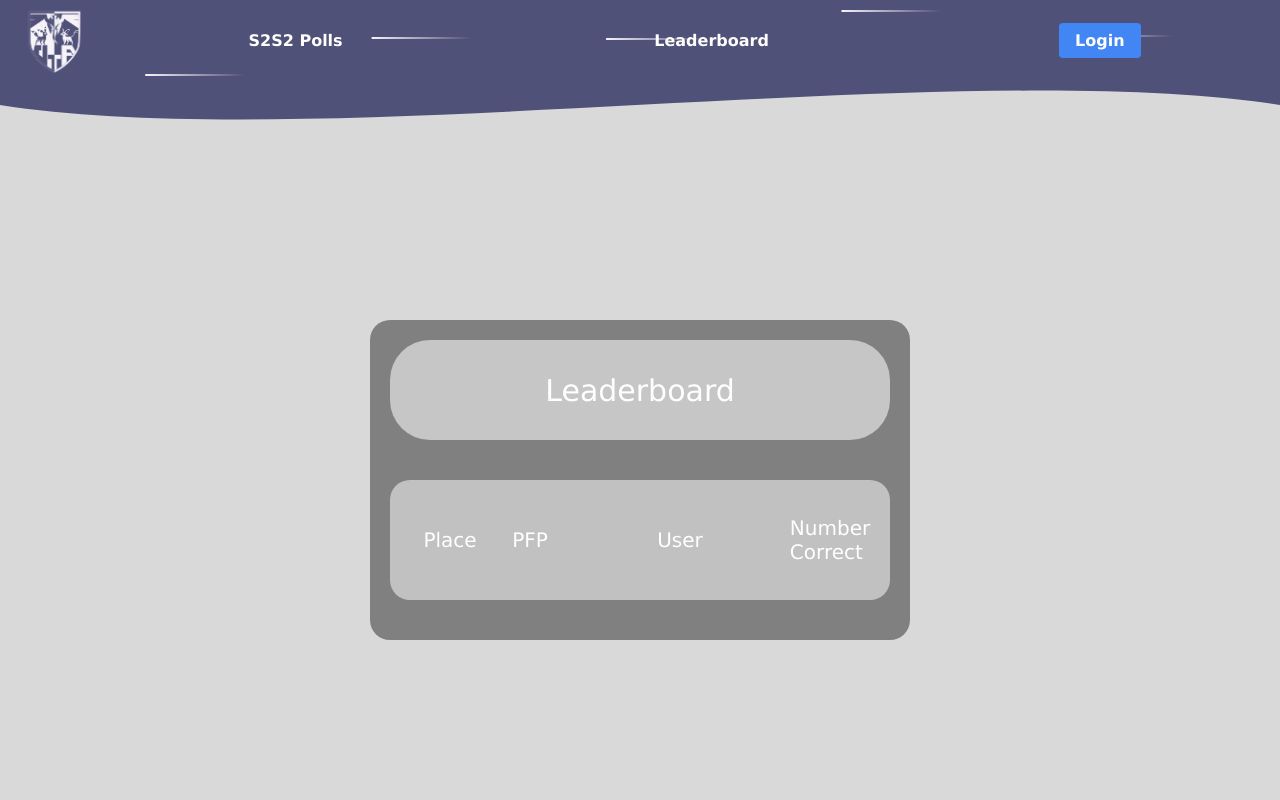
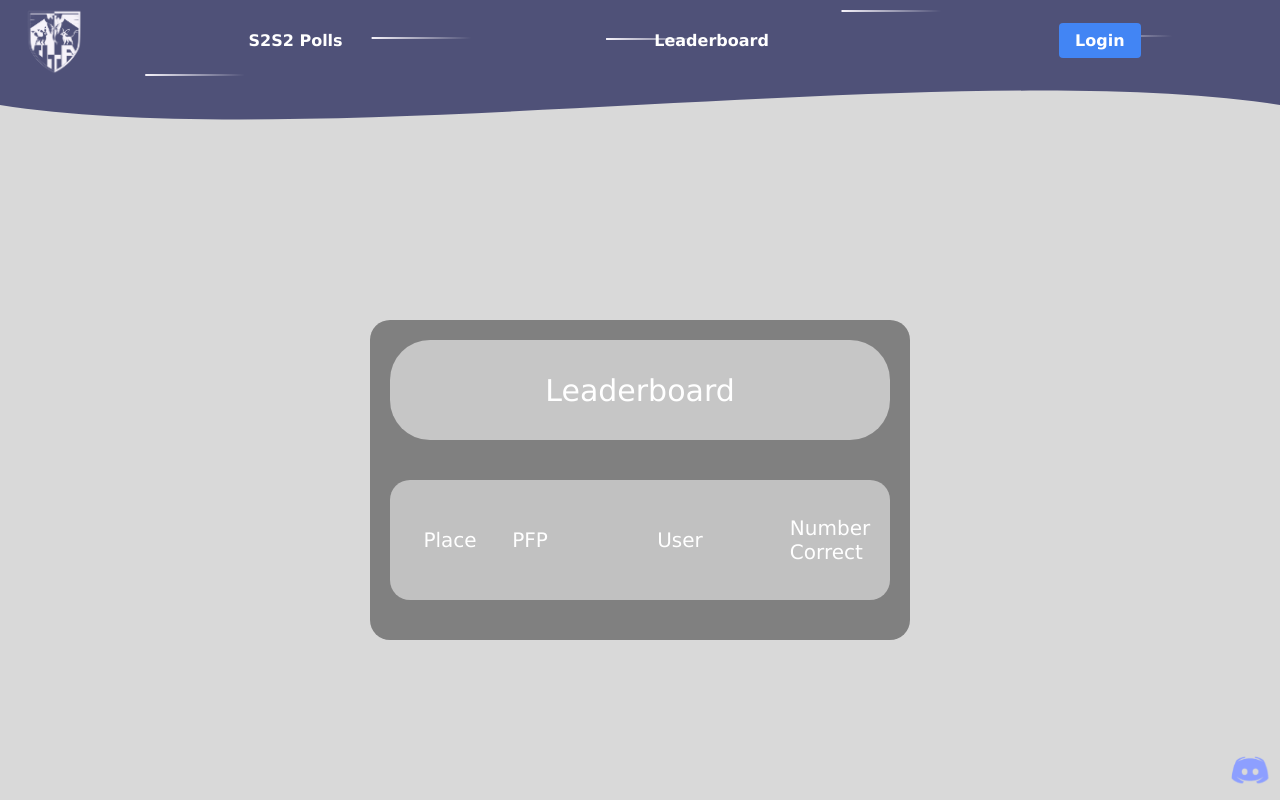
Before and after one commit to Mitch-Dor/UTAPredictionMaker, a React (Vite) app in the folder frontend/: page /leaderboard in a window 1280 px wide. Built offline with nearby package versions, Linux system fonts and the light colour scheme; no server answers.

Commit message:
Added Discord link

```diff
--- a/frontend/src/components/mainComponents/css/leaderboard.css
+++ b/frontend/src/components/mainComponents/css/leaderboard.css
@@ -9,6 +9,7 @@
     align-items: center;
     justify-content: space-between;
     flex-direction: column;
+    position: relative;
 }
 
 .leaderboardContent {
--- a/frontend/src/components/mainComponents/css/profile.css
+++ b/frontend/src/components/mainComponents/css/profile.css
@@ -9,6 +9,7 @@
     align-items: center;
     justify-content: space-between;
     flex-direction: column;
+    position: relative;
 }
 
 .profileContent {
--- a/frontend/src/components/mainComponents/css/voteS2S2.css
+++ b/frontend/src/components/mainComponents/css/voteS2S2.css
@@ -9,6 +9,7 @@
     align-items: center;
     justify-content: space-between;
     flex-direction: column;
+    position: relative;
 }
 
 .voteContent {
--- a/frontend/src/components/mainComponents/js/Leaderboard.jsx
+++ b/frontend/src/components/mainComponents/js/Leaderboard.jsx
@@ -2,6 +2,7 @@ import { useEffect, useState } from "react";
 import { getNumberCorrectResponses } from "./backendCalls/http";
 import HeaderBar from "../../sideComponents/js/HeaderBar";
 import '../css/leaderboard.css';
+import Discord from "../../sideComponents/js/Discord";
 
 export default function Leaderboard() {
   const [leaderboardData, setLeaderboardData] = useState([]);
@@ -24,6 +25,7 @@ export default function Leaderboard() {
     <div id="leaderboardContainer">
       <HeaderBar setUser={setUser} />
       <div className="leaderboardContent">
+        <Discord />
         <div className="leaderboard">
           <div className="leaderBoardTitle">Leaderboard</div>
           <div className="leaderboardHeader">
--- a/frontend/src/components/mainComponents/js/Profile.jsx
+++ b/frontend/src/components/mainComponents/js/Profile.jsx
@@ -2,6 +2,7 @@ import React, { useEffect, useState } from 'react';
 import '../css/profile.css'
 import HeaderBar from '../../sideComponents/js/HeaderBar.jsx';
 import { updateProfile } from './backendCalls/http.js';
+import Discord from '../../sideComponents/js/Discord.jsx';
 
 export default function Profile() {
   const [user, setUser] = useState(null);
@@ -43,6 +44,7 @@ export default function Profile() {
     <div className="profileContainer">
         <HeaderBar setUser={setUser} />
         <div className="profileContent">
+          <Discord />
           <div className="profilePicture">
             <img src={`${user && user.profile_picture ? user.profile_picture : '/assets/UTALogo.png'}`} />
           </div>
--- a/frontend/src/components/mainComponents/js/VoteS2S2.jsx
+++ b/frontend/src/components/mainComponents/js/VoteS2S2.jsx
@@ -3,6 +3,7 @@ import '../css/voteS2S2.css'
 import HeaderBar from '../../sideComponents/js/HeaderBar.jsx';
 import Vote from '../../sideComponents/js/Vote.jsx';
 import { getPolls, getUserResponses } from './backendCalls/http.js';
+import Discord from '../../sideComponents/js/Discord.jsx';
 
 // import { isAdmin } from './backendCalls/http.js';
 
@@ -53,6 +54,7 @@ export default function VoteS2S2() {
     <div id="mainContainer">
         <HeaderBar setUser={setUser} />
         <div className="voteContent">
+          <Discord />
           {polls.map((poll) => {
             return <Vote key={poll.poll_id} poll={poll} setPolls={setPolls} user={user} />
           })}
--- /dev/null
+++ b/frontend/src/components/sideComponents/js/Discord.jsx
@@ -0,0 +1,5 @@
+export default function Discord() {
+    return (
+        <a href="https://discord.gg/vfdmURw" className="discordLink" style={{width: "40px", height: "40px", backgroundImage: "url(/assets/Discord.png)", backgroundSize: "contain", position: "absolute", bottom: "10px", right: "10px"}} />
+    )
+}
```
Also changed, not shown: frontend/public/assets/Discord.png (added).
